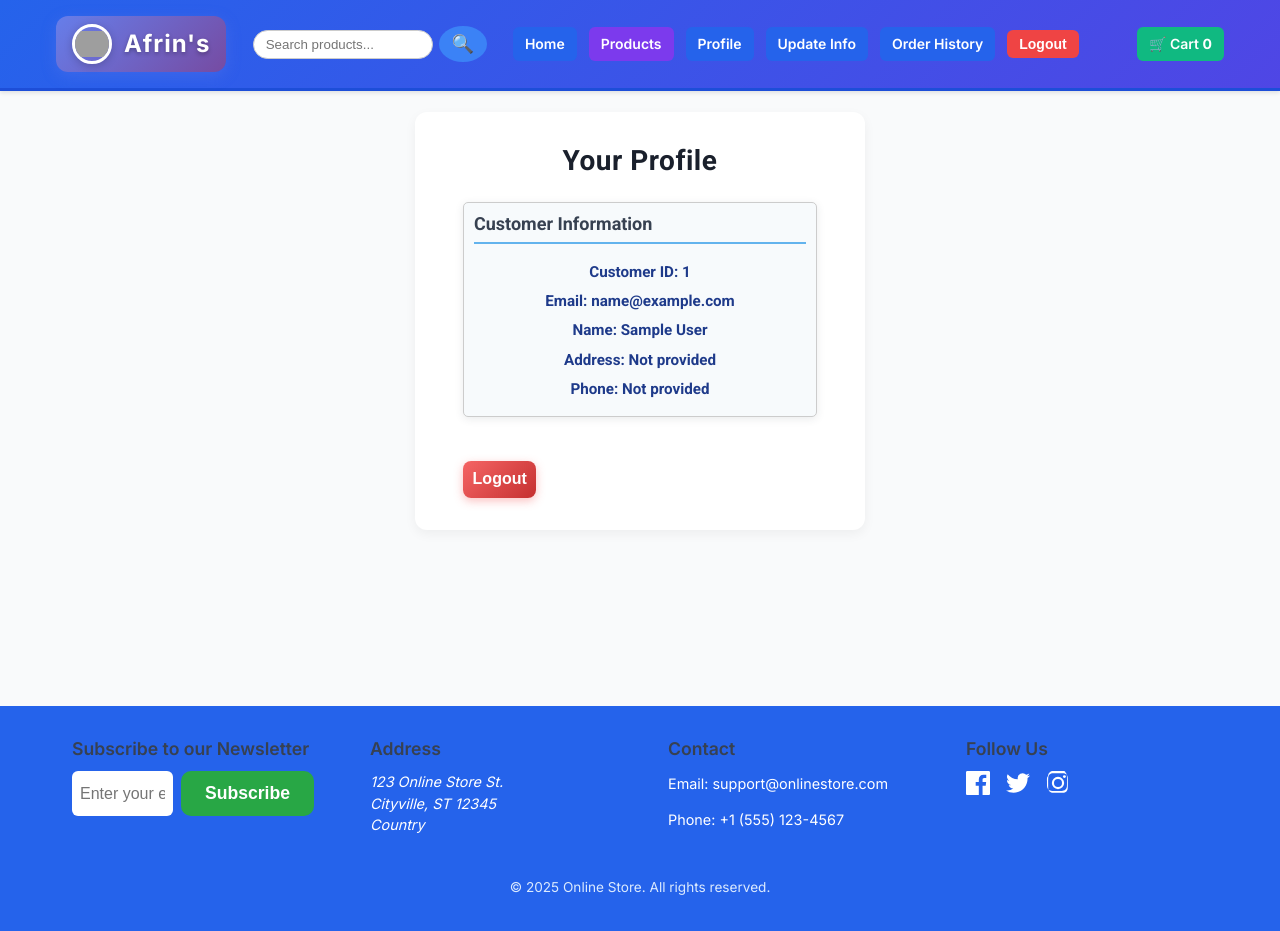
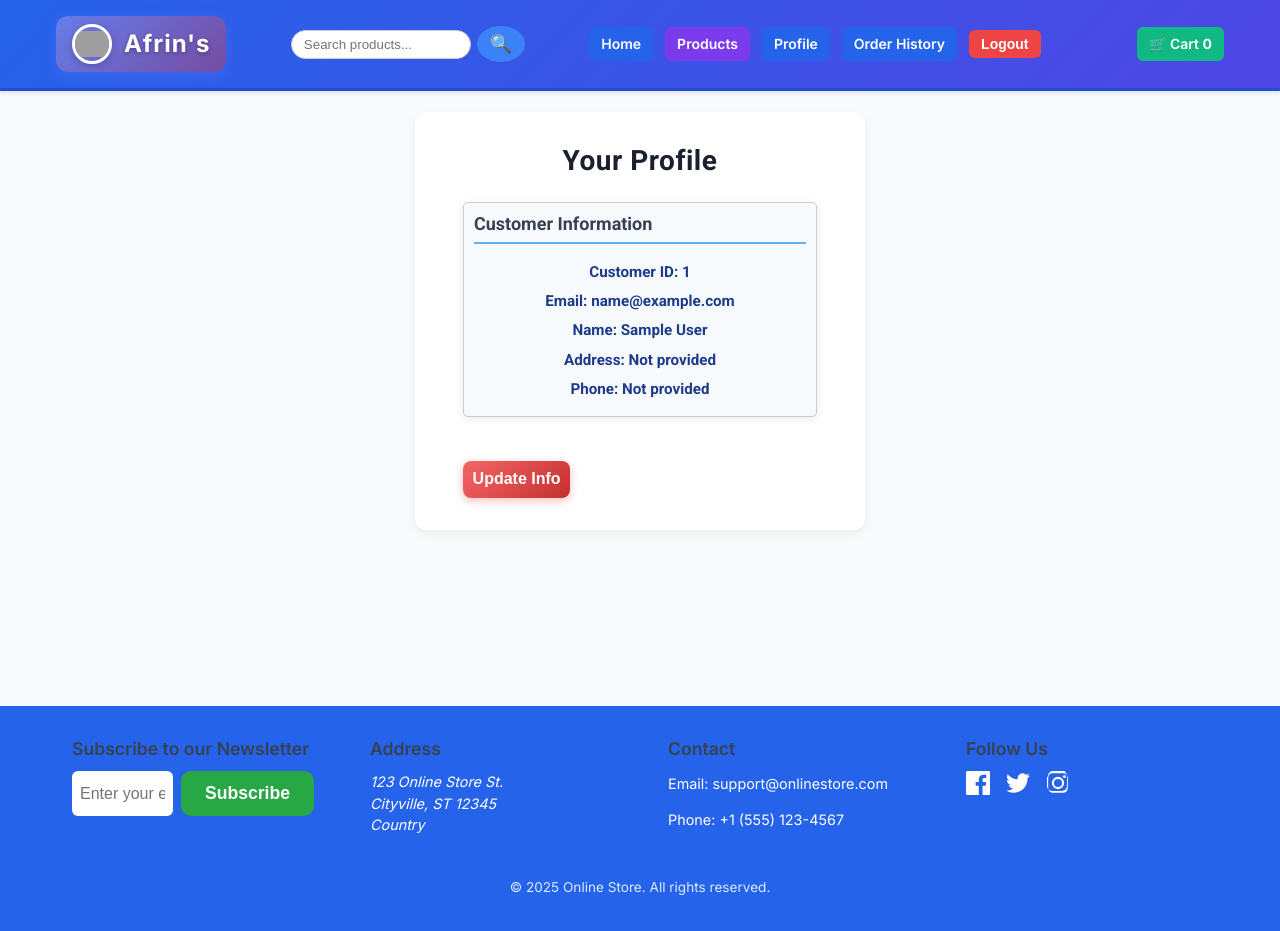
Before and after one commit to tareqfaiz/E-Commerce-Website, a React (Vite) app in the folder frontend/: page /profile in a window 1280 px wide. Built offline with nearby package versions, Linux system fonts and the light colour scheme; sample sign-in values are in the browser's storage; grey boxes are pictures that could not be loaded.

Commit message:
user update button moved to user info but still user update funtion not working

```diff
--- a/frontend/src/components/Navbar.jsx
+++ b/frontend/src/components/Navbar.jsx
@@ -256,24 +256,6 @@ function Navbar() {
                 Profile
               </Link>
               <Link
-                to="/update-info"
-                className="navbar-link"
-                style={{
-                  padding: '6px 12px',
-                  borderRadius: '6px',
-                  backgroundColor: '#2563eb',
-                  color: 'white',
-                  fontWeight: '600',
-                  textDecoration: 'none',
-                  transition: 'background-color 0.3s ease',
-                  fontSize: '14px',
-                }}
-                onMouseEnter={e => e.currentTarget.style.backgroundColor = '#1e40af'}
-                onMouseLeave={e => e.currentTarget.style.backgroundColor = '#2563eb'}
-              >
-                Update Info
-              </Link>
-              <Link
                 to="/order-history"
                 className="navbar-link"
                 style={{
@@ -410,14 +392,6 @@ function Navbar() {
               >
                 Profile
               </Link>
-              <Link
-                to="/update-info"
-                className="navbar-mobile-link"
-                onClick={() => setIsMenuOpen(false)}
-                style={{ padding: '8px 0', color: 'white', textDecoration: 'none', fontWeight: '600' }}
-              >
-                Update Info
-              </Link>
               <button
                 onClick={handleLogout}
                 className="navbar-mobile-link"
--- a/frontend/src/pages/UserProfile.jsx
+++ b/frontend/src/pages/UserProfile.jsx
@@ -36,7 +36,7 @@ function UserProfile() {
         </div>
       )}
 
-      <button onClick={handleLogout}>Logout</button>
+      <button onClick={() => window.location.href = '/update-info'}>Update Info</button>
     </div>
   );
 }
```
